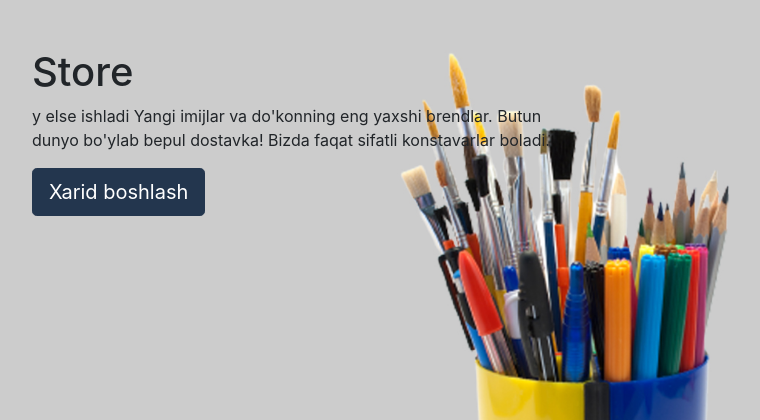
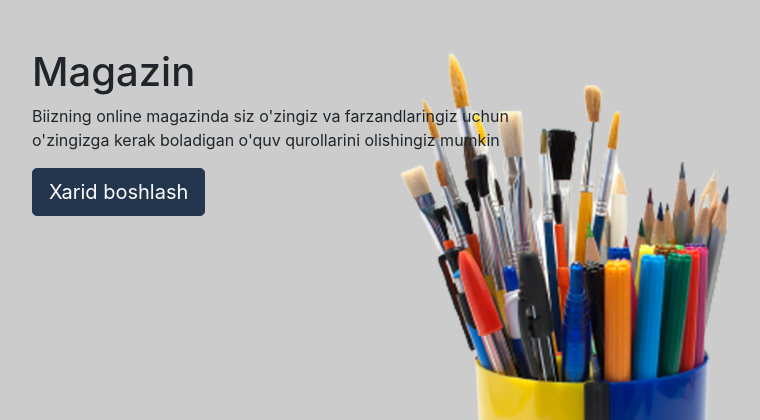
Before and after one commit to Kmohirbek44/store-last-version, a Django app: page / in a window 1280 px wide. Shown: the part 56-476 px from the top of the page, without its empty margins (53-813 px from the left). Run offline with Django 3.2, Linux system fonts and the light colour scheme; some libraries are stand-ins or nearby versions.

Commit message:
Update index.html

```diff
--- a/templates/index.html
+++ b/templates/index.html
@@ -9,15 +9,9 @@
     <div class="container">
         <div class="row">
             <div class="col-lg-6">
-                <h1 class="mt-5">Store</h1>
+                <h1 class="mt-5">Magazin</h1>
                 <p>
-                    {% if quar %}
-                    if ishladi
-                    {%else%}y
-                    else ishladi
-                    {%endif%}
-                    Yangi imijlar va do'konning eng yaxshi brendlar.
-                    Butun dunyo bo'ylab bepul dostavka! Bizda faqat sifatli konstavarlar boladi.
+                   Biizning online magazinda siz o'zingiz va farzandlaringiz uchun o'zingizga kerak boladigan o'quv qurollarini olishingiz mumkin
                 </p>
                 <button id="start-purchase-btn" type="button" class="btn btn-lg">
                     <a id="start-purchase-link" href="{%url 'products:product'%}">
```
